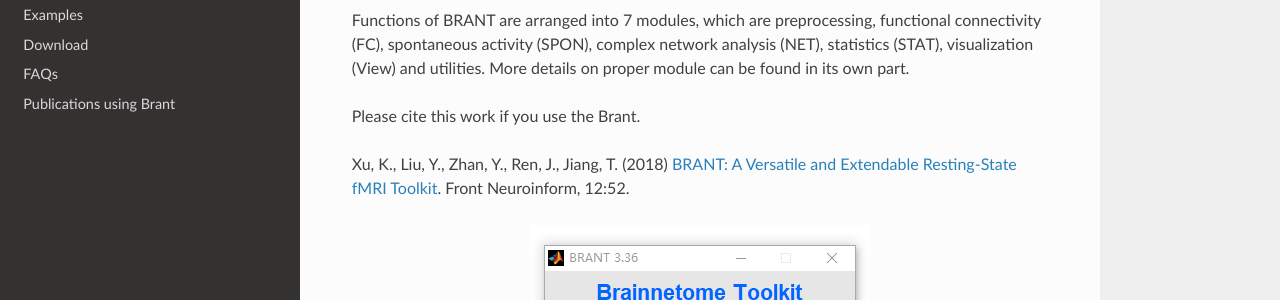
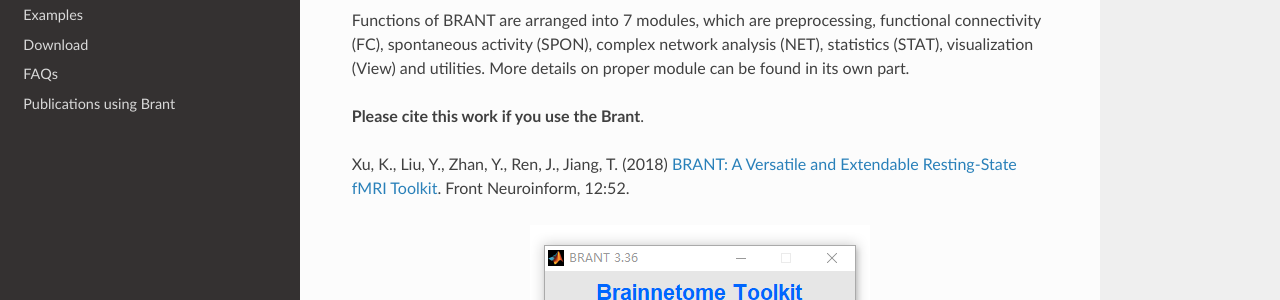
Before and after one commit to YongLiuLab/brant, a Sphinx documentation site: the page built from source/index.txt, in a window 1280 px wide and 900 px high. Shown: the part 367-667 px from the top of the window. Built offline with Sphinx 7.4.7 and the Read the Docs theme 2.0.0, drawn with Linux system fonts in a browser that asks for light colours; pages that are not in the unit, such as notebooks, are missing from menus.

```diff
--- a/source/index.txt
+++ b/source/index.txt
@@ -10,7 +10,7 @@ To facilitate data processing and deal with above listed issues, we’ve written
 
 Functions of BRANT are arranged into 7 modules, which are preprocessing, functional connectivity (FC), spontaneous activity (SPON), complex network analysis (NET), statistics (STAT), visualization (View) and utilities. More details on proper module can be found in its own part.
 
-Please cite this work if you use the Brant.
+**Please cite this work if you use the Brant**.
 
 Xu, K., Liu, Y., Zhan, Y., Ren, J., Jiang, T. (2018) `BRANT: A Versatile and Extendable Resting-State fMRI Toolkit`_. Front Neuroinform, 12:52.
 
```
